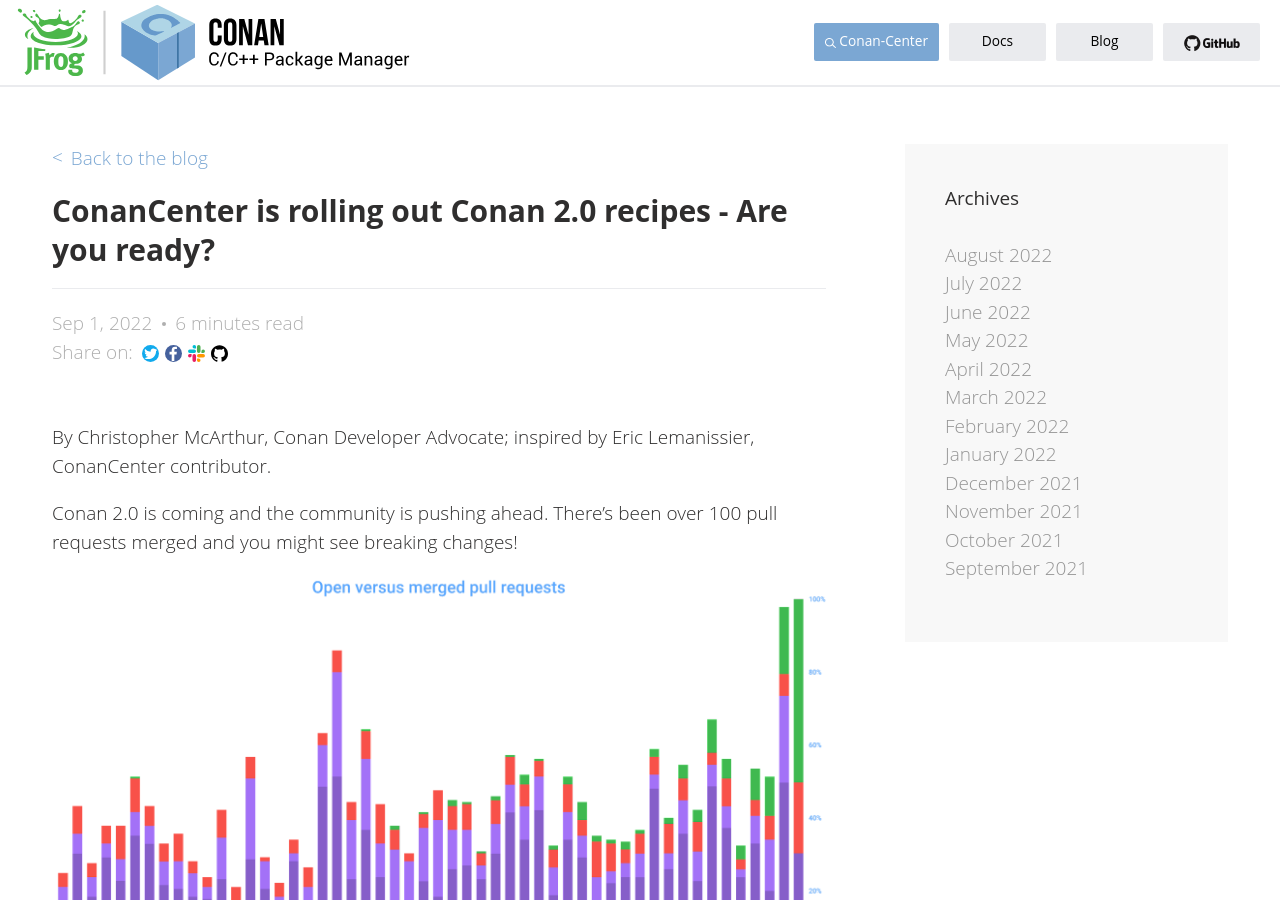
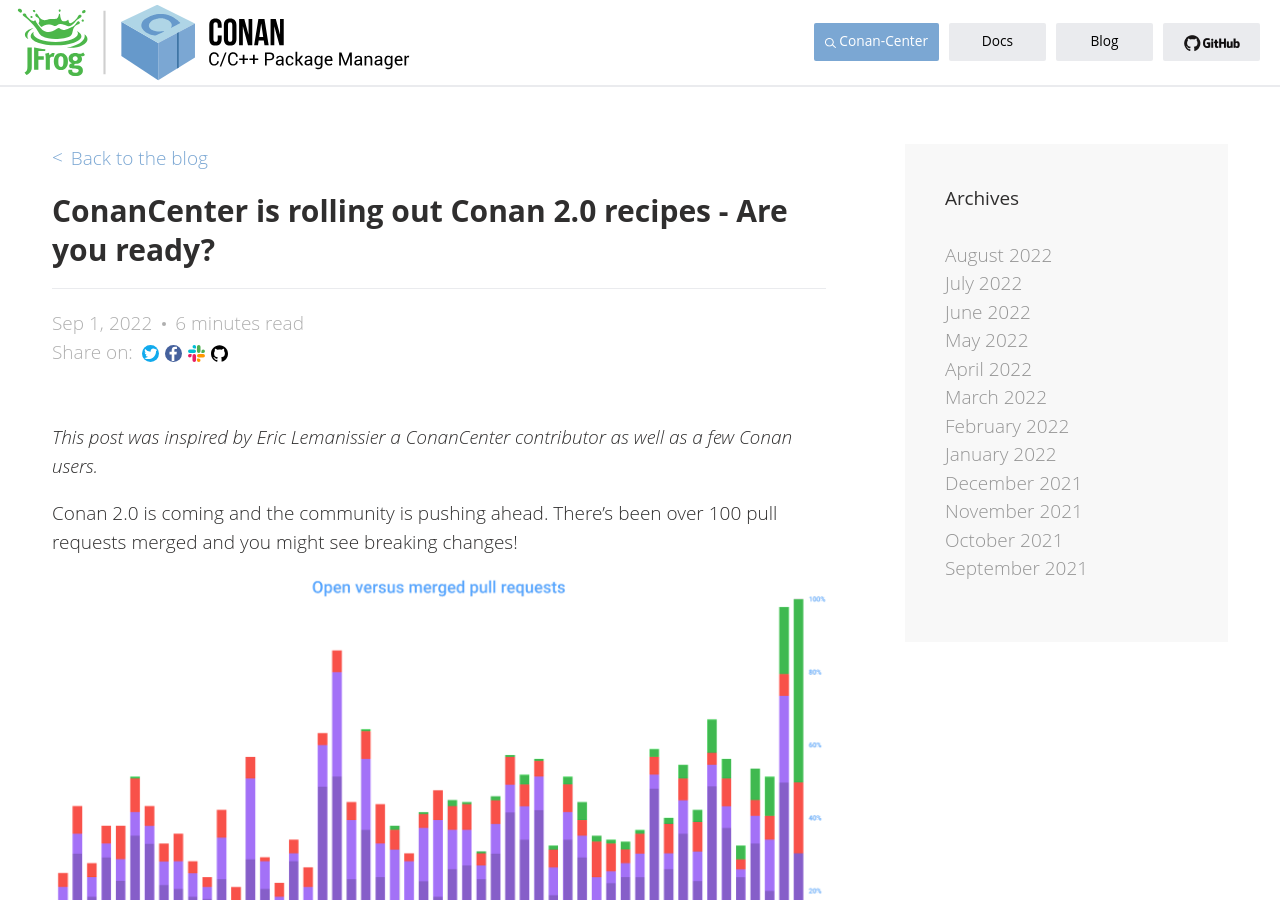
Before and after one commit to conan-io/conan-io.github.io, a Jekyll site: the page built from _posts/2022-09-01-consuming-recipes-during-migration-conancenter.markdown, in a window 1280 px wide and 900 px high. Built offline with Jekyll 4.4.1, drawn with Linux system fonts in a browser that asks for light colours; comment, search, counter and statistics services are not loaded.

```diff
--- a/_posts/2022-09-01-consuming-recipes-during-migration-conancenter.markdown
+++ b/_posts/2022-09-01-consuming-recipes-during-migration-conancenter.markdown
@@ -28,7 +28,7 @@ meta_description: "Learn how to safely consumer recipes using your very own Arti
  }
 </script>
 
-By Christopher McArthur, Conan Developer Advocate; inspired by Eric Lemanissier, ConanCenter contributor.
+_This post was inspired by Eric Lemanissier a ConanCenter contributor as well as a few Conan users._
 
 Conan 2.0 is coming and the community is pushing ahead. There’s been over 100 pull requests merged and you might see breaking changes!
 
```
Also changed, not shown: other parts of _posts/2022-09-01-consuming-recipes-during-migration-conancenter.markdown (+1 -1 lines).
